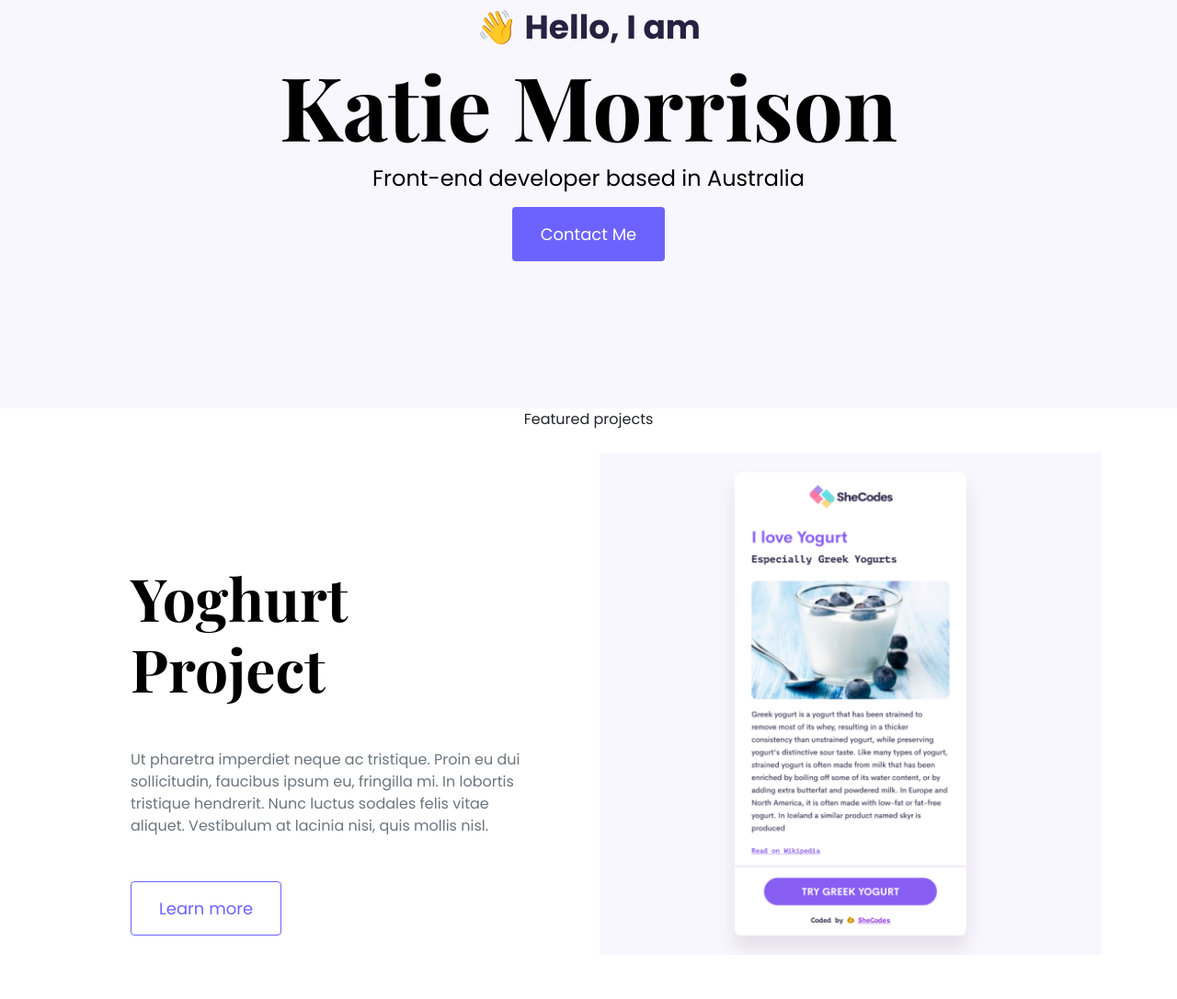
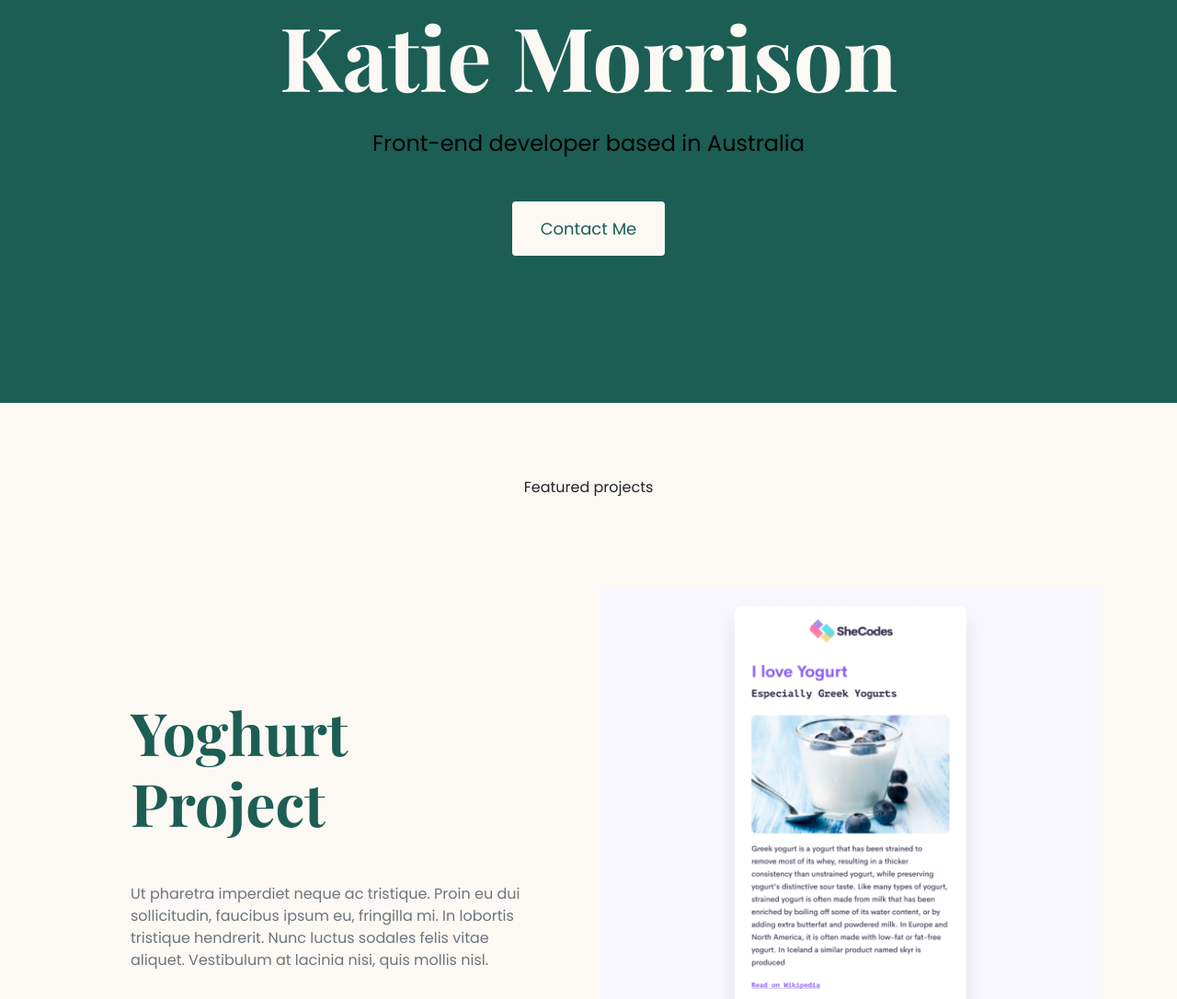
Before and after one commit to KC-Morrison/portfolio-project, a plain HTML site: page index.html in a window 1280 px wide. Shown: the part 157-1243 px from the top of the page at 92% size. Drawn offline with nearby package versions, Linux system fonts and the light colour scheme.

Commit message:
changed colour scheme

```diff
--- a/index.html
+++ b/index.html
@@ -30,15 +30,15 @@
 	</head>
 	<body>
 		<div class="hero">
-			<p>👋 Hello, I am</p>
-			<h1>Katie Morrison</h1>
-			<h2 class="mb-3">Front-end developer based in Australia</h2>
+			<h1 class="mb-4">Katie Morrison</h1>
+			<h2 class="mb-5">Front-end developer based in Australia</h2>
 			<div>
 				<a href="#" class="btn btn-branding">Contact Me</a>
 			</div>
 		</div>
+		<div class="main-section">
 			<div class="container">
-			<p class="mb-4 text-center">Featured projects</p>
+				<p class="project-introduction text-center">Featured projects</p>
 				<div class="row mb-5">
 					<div class="col-sm-12 col-lg-6">
 						<div class="project-description">
@@ -91,5 +91,6 @@
 					</div>
 				</div>
 			</div>
+		</div>
 	</body>
 </html>
--- a/styles/style.css
+++ b/styles/style.css
@@ -1,6 +1,6 @@
 :root {
-	--branding-color: #6c63ff;
-	--secondary-color: #f9f7fe;
+	--branding-color: #1c5e54;
+	--secondary-color: #fcf8f4;
 	--heading-font-family: "Playfair Display", serif;
 	--default-font-family: "Poppins", sans-serif;
 }
@@ -15,13 +15,14 @@ h3,
 h4,
 h5,
 h6 {
-	color: black;
+	color: var(--branding-color);
 	font-family: var(--heading-font-family);
 	font-weight: bold;
 }
 
 h1 {
 	font-size: 96px;
+	color: var(--secondary-color);
 }
 
 h2 {
@@ -35,7 +36,7 @@ p {
 }
 
 .hero {
-	background-color: var(--secondary-color);
+	background-color: var(--branding-color);
 	text-align: center;
 	padding: 160px 20px;
 }
@@ -51,16 +52,24 @@ p {
 	font-family: var(--default-font-family);
 	font-weight: normal;
 	font-size: 24px;
-	/*line-height: 2; */
+	color: black;
 }
 
 .btn-branding {
-	background-color: var(--branding-color);
-	color: white;
+	background-color: var(--secondary-color);
+	color: var(--branding-color);
 	border-radius: 4px;
 	font-size: 18px;
 	/* line-height: 27px; */
 	padding: 15px 30px;
+}
+
+.main-section {
+	background-color: var(--secondary-color);
+}
+
+.project-introduction {
+	padding: 80px 0;
 }
 
 .btn-branding-outline {
@@ -69,6 +78,7 @@ p {
 	border-radius: 4px;
 	font-size: 18px;
 	padding: 15px 30px;
+	margin-bottom: 20px;
 }
 
 .project-description {
@@ -83,6 +93,10 @@ p {
 		font-size: 44px;
 	}
 
+	.hero h2 {
+		font-size: 18px;
+	}
+
 	.hero {
 		padding: 50px 20px;
 	}
```
Lines whose indentation alone changed are shown as unchanged.
